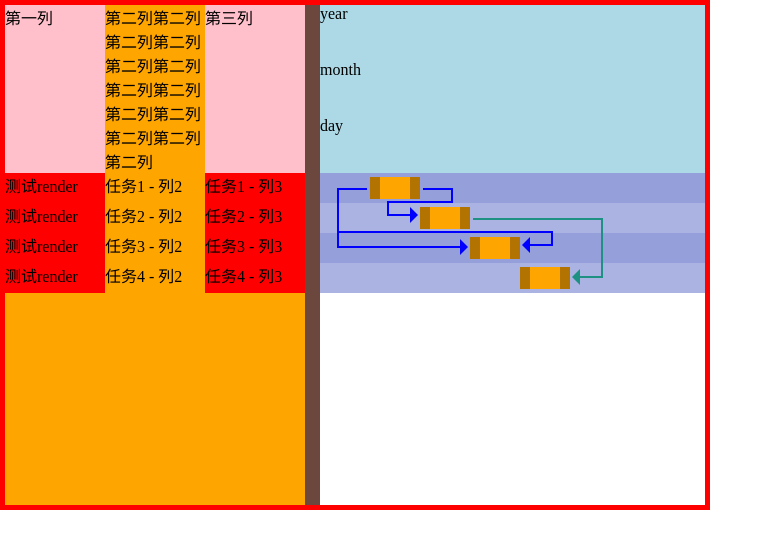
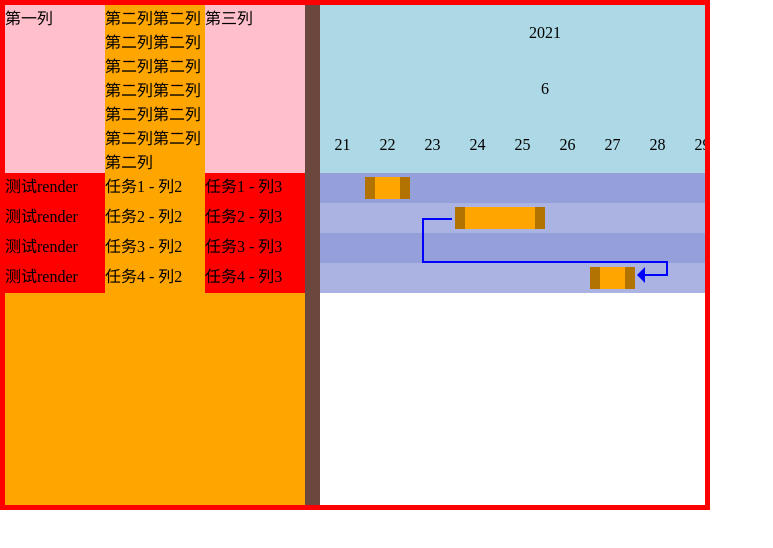
Before and after one commit to sharp08/vue2-components-cli, a Vue app: page / in a window 1280 px wide. Shown: the top 548 px of the page, without its empty margins (0-773 px from the left). Built offline with nearby package versions, Linux system fonts and the light colour scheme.

Commit message:
实现了甘特图表头，range 的数据驱动

```diff
--- a/src/components/MyGantt/MyGantt.vue
+++ b/src/components/MyGantt/MyGantt.vue
@@ -8,10 +8,11 @@
     />
     <div class="resize-handler"></div>
     <GanttTable
-      :startTime="startTime"
-      :endTime="endTime"
+      :startDate="startDate"
+      :endDate="endDate"
       :scales="scales"
       :taskList="taskList"
+      :regions="regions"
       class="gantt-table"
       :lines="lines"
     />
@@ -27,8 +28,8 @@ export default {
   props: {},
   data() {
     return {
-      startTime: "2019-04-01",
-      endTime: "2021-09-25",
+      startDate: "2021-06-21",
+      endDate: "2021-06-30",
       // 左侧任务列
       columns: [
         {
@@ -47,7 +48,7 @@ export default {
           key: "three",
         },
       ],
-      // 纬度
+      // 维度
       scales: [
         {
           unit: "year",
@@ -86,28 +87,49 @@ export default {
           three: "任务4 - 列3",
         },
       ],
+      // 甘特图时间段
+      regions: [
+        {
+          id: "a",
+          taskId: "1",
+          startDate: "2021-06-22",
+          endDate: "2021-06-23",
+        },
+        {
+          id: "b",
+          taskId: "2",
+          startDate: "2021-06-24",
+          endDate: "2021-06-26",
+        },
+        {
+          id: "d",
+          taskId: "4",
+          startDate: "2021-06-27",
+          endDate: "2021-06-28",
+        },
+      ],
       // 连接线
       lines: [
+        // {
+        //   from: "a",
+        //   to: "d",
+        //   type: "start-start",
+        // },
+        // {
+        //   from: "a",
+        //   to: "d",
+        //   type: "end-end",
+        // },
         {
-          from: "1",
-          to: "3",
-          type: "start-start",
-        },
-        {
-          from: "2",
-          to: "4",
-          type: "end-end",
-        },
-        {
-          from: "1",
-          to: "3",
+          from: "b",
+          to: "d",
           type: "start-end",
         },
-        {
-          from: "1",
-          to: "2",
-          type: "end-start",
-        },
+        // {
+        //   from: "b",
+        //   to: "d",
+        //   type: "end-start",
+        // },
       ],
     };
   },
--- a/src/components/MyGantt/components/GanttTable/GanttTable.less
+++ b/src/components/MyGantt/components/GanttTable/GanttTable.less
@@ -1,10 +1,22 @@
 #gantt-table {
     .default-no-fold {
-        width: 100%;
         min-width: 450px;
+        display: inline-block;
 
         .th {
             background: lightblue;
+
+            .tr {
+                display: flex;
+
+                .td {
+                    min-width: 40px;
+                    flex: 1;
+                    display: flex;
+                    align-items: center;
+                    justify-content: center;
+                }
+            }
         }
 
         .tb {
--- a/src/components/MyGantt/components/GanttTable/GanttTable.vue
+++ b/src/components/MyGantt/components/GanttTable/GanttTable.vue
@@ -1,32 +1,35 @@
 <template>
   <div id="gantt-table">
     <!-- 这一层用于展示完整的、没有滚动条的图，切换 scales 时，应该重新设置这一层的宽度 -->
-    <div class="default-no-fold">
+    <div class="default-no-fold" ref="no-fold">
       <!-- 表头 -->
       <div class="th" ref="th">
         <div
           class="tr"
           :style="{ height: `${100 / scales.length}%` }"
-          v-for="item in scales"
-          :key="item.unit"
+          v-for="[k, v] in renderHead"
+          :key="k"
         >
-          {{ item.unit }}
+          <span class="td" v-for="(sub, index) in v" :key="index">{{
+            sub
+          }}</span>
         </div>
       </div>
       <!-- 表体 -->
       <div class="tb">
         <div class="tr" v-for="(item, index) in taskList" :key="index">
           <div class="td"></div>
+        </div>
         <!-- 暂时写死 4 = (行高30 - 拖拽区高22) / 2 -->
         <ResizableDiv
+          v-for="item in renderRegions"
+          :key="item.id"
           :ref="'resize_' + item.id"
           @event="(type) => handleResizableDivEvent(type, item.id)"
           :style="{
-              top: `${index * 30 + 4}px`,
-              left: `${(index + 1) * 50}px`,
+            top: `${item._lineIndex * 30 + 4}px`,
           }"
         />
-        </div>
         <!-- 连接线 -->
         <component
           :key="'line_' + index"
@@ -46,41 +49,88 @@ import StartStartLine from "../StartStartLine";
 import EndEndLine from "../EndEndLine";
 import StartEndLine from "../StartEndLine";
 import EndStartLine from "../EndStartLine";
+import { DATE_INTERVAL } from "@/js/utils";
 
 export default {
   name: "GanttTable",
   props: {
+    startDate: {
+      type: String,
+    },
+    endDate: {
+      type: String,
+    },
     scales: {
       type: Array,
     },
     taskList: {
       type: Array,
     },
+    regions: {
+      type: Array,
+    },
     lines: {
       type: Array,
-      default: () => [
-        {
-          from: "xxx",
-          to: "xxx",
-          type: "start-start",
-        },
-      ],
     },
   },
   data() {
     return {
       // 用于渲染连接线
       renderLines: [],
+      num: 0,
     };
   },
   computed: {
     // 用于渲染头部
     renderHead() {
-      let r = [];
-      r = this.scales.map((item) => {
+      // 这里期望 r 是一个有序对象，因此使用 Map
+      let r = new Map();
+      let years = [];
+      let months = [];
+      let days = [];
+
+      const dateTree = DATE_INTERVAL(
+        +new Date(this.startDate),
+        +new Date(this.endDate)
+      );
+      // 无论 scales 传入什么值，r 都是完整的结构
+      for (let [y, v1] of Object.entries(dateTree)) {
+        years.push(y);
+        for (let [m, v2] of Object.entries(v1)) {
+          months.push(m);
+          for (let [d, v3] of Object.entries(v2)) {
+            days.push(d);
+          }
+        }
+      }
+
+      // scales 决定 renderHead 包含哪些值
+      this.scales.forEach((item) => {
         if (item.unit === "year") {
-          // todo
+          r.set(item.unit, years);
+        } else if (item.unit === "month") {
+          r.set(item.unit, months);
+        } else if (item.unit === "day") {
+          r.set(item.unit, days);
         }
+      });
+
+      return r;
+    },
+    //  用于渲染 region
+    renderRegions() {
+      let r = this.regions.map((region) => {
+        const findIndex = this.taskList.findIndex(
+          (task) => task.id === region.taskId
+        );
+        return {
+          ...region,
+          /**
+           * 因为 region 是相对于 tb 而不是相对于行定位，因此要获取到
+           * 当前 region 位于第几行才能摆正 region 的位置
+           */
+          _lineIndex: findIndex,
+        };
       });
       return r;
     },
@@ -91,9 +141,34 @@ export default {
       "th"
     ].style.height = `${this.$parent.$refs["aa"].$refs["th"].clientHeight}px`;
 
+    this.renderRegionsFn();
     this.renderLines = this.createRenderLines();
   },
   methods: {
+    // 根据数据渲染 region
+    renderRegionsFn() {
+      // 注意这里需要加上一天的时间戳才是完整的时间戳长度
+      const completeStamp =
+        new Date(this.endDate).getTime() -
+        new Date(this.startDate).getTime() +
+        86400000;
+
+      this.renderRegions.forEach((region) => {
+        const startDiffStamp =
+          new Date(region.startDate).getTime() -
+          new Date(this.startDate).getTime();
+        const regionDuration =
+          new Date(region.endDate).getTime() -
+          new Date(region.startDate).getTime();
+
+        const w =
+          this.$refs["no-fold"].clientWidth * (regionDuration / completeStamp);
+        const l =
+          this.$refs["no-fold"].clientWidth * (startDiffStamp / completeStamp);
+        this.$refs["resize_" + region.id][0].$el.style.left = l + "px";
+        this.$refs["resize_" + region.id][0].$el.style.width = w + "px";
+      });
+    },
     createRenderLines() {
       let r = [];
       this.lines.forEach((item) => {
@@ -333,7 +408,7 @@ export default {
         }
       });
     },
-    // 动态渲染 line
+    // 动态渲染 line 组件
     lineComp(item) {
       let compName;
       switch (item.type) {
--- /dev/null
+++ b/src/js/utils.js
@@ -0,0 +1,24 @@
+// 根据给定的开始结束时间，转换成树形结构
+const DATE_INTERVAL = (startDateStamp, endDateStamp) => {
+    const diffStamp = endDateStamp - startDateStamp
+    const oneDayStamp = 86400000
+    let dateTree = {}
+    for (let i = 0; i <= diffStamp / oneDayStamp; i++) {
+        const date = startDateStamp + i * oneDayStamp
+        const day = new Date(date)
+        const y = day.getFullYear()
+        const m = day.getMonth() + 1
+        const d = day.getDate()
+
+        dateTree[y] = dateTree[y] || {}
+        dateTree[y][m] = dateTree[y][m] || {}
+        dateTree[y][m][d] = null
+    }
+
+    return dateTree
+}
+
+
+export {
+    DATE_INTERVAL
+}
```
Lines whose indentation alone changed are shown as unchanged.
